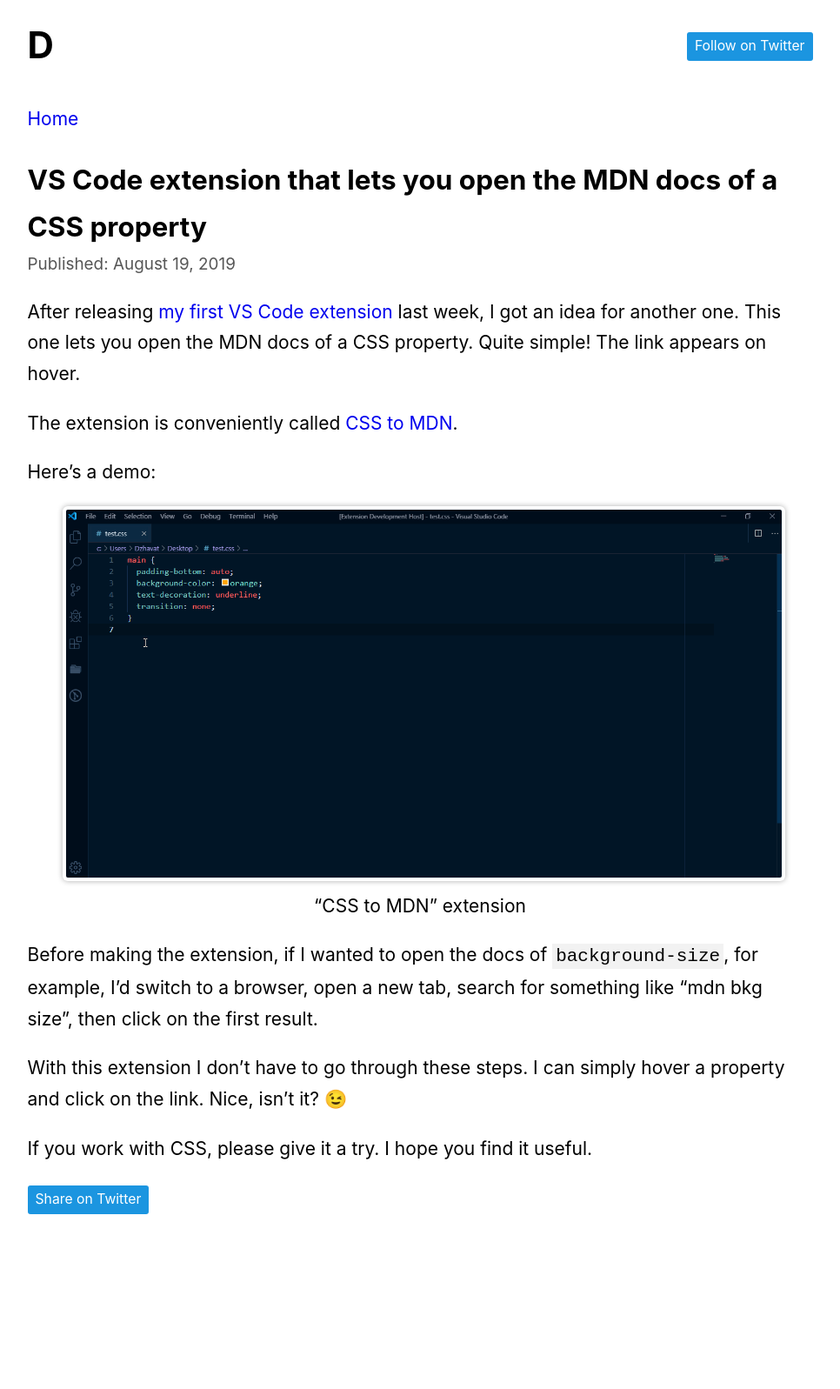
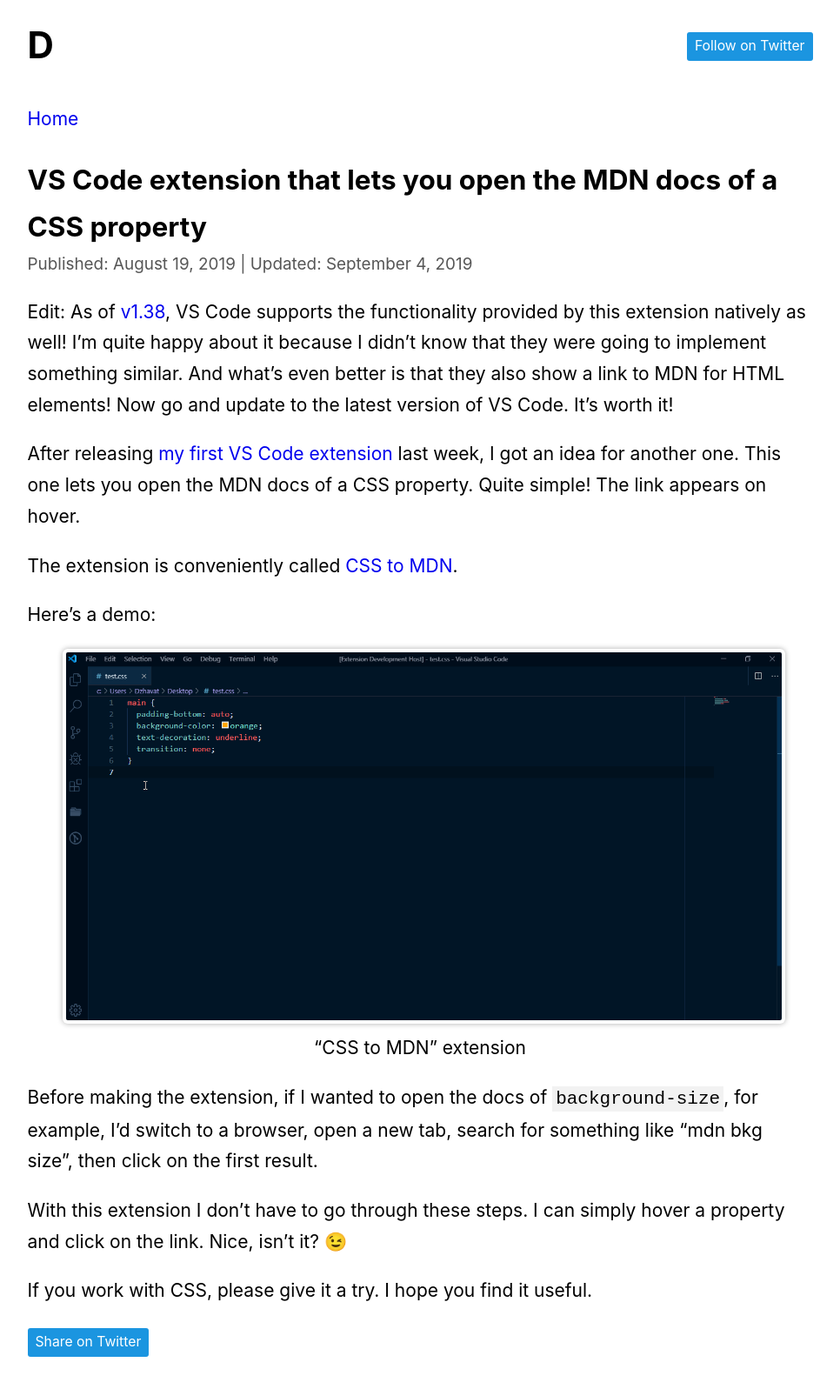
Before and after one commit to dzhavat/dzhavat.github.io, a Jekyll site: the page built from _posts/2019-08-19-vs-code-extension-that-lets-you-open-the-mdn-docs-of-a-css-property.md, in a window 1280 px wide. Shown: the whole page at 87% size, without its empty margins (157-1123 px from the left). Built offline with Jekyll 4.4.1, drawn with Linux system fonts in a browser that asks for light colours; our own code applies the rules of GitHub Pages for plain Markdown files; before the commit the page ends 1433 px from its top, so only the background shows below that.

Commit message:
Update post

```diff
--- a/_posts/2019-08-19-vs-code-extension-that-lets-you-open-the-mdn-docs-of-a-css-property.md
+++ b/_posts/2019-08-19-vs-code-extension-that-lets-you-open-the-mdn-docs-of-a-css-property.md
@@ -1,7 +1,10 @@
 ---
 leyout: post
 title: VS Code extension that lets you open the MDN docs of a CSS property
+updated_date: 2019-09-04
 ---
+
+Edit: As of [v1.38](https://code.visualstudio.com/updates/v1_38#_mdn-reference-for-html-and-css), VS Code supports the functionality provided by this extension natively as well! I’m quite happy about it because I didn’t know that they were going to implement something similar. And what’s even better is that they also show a link to MDN for HTML elements! Now go and update to the latest version of VS Code. It’s worth it!
 
 After releasing [my first VS Code extension](https://dzhavat.github.io/2019/08/13/vs-code-extension-that-shows-the-initial-value-of-a-css-property.html) last week, I got an idea for another one. This one lets you open the MDN docs of a CSS property. Quite simple! The link appears on hover.
 
```
